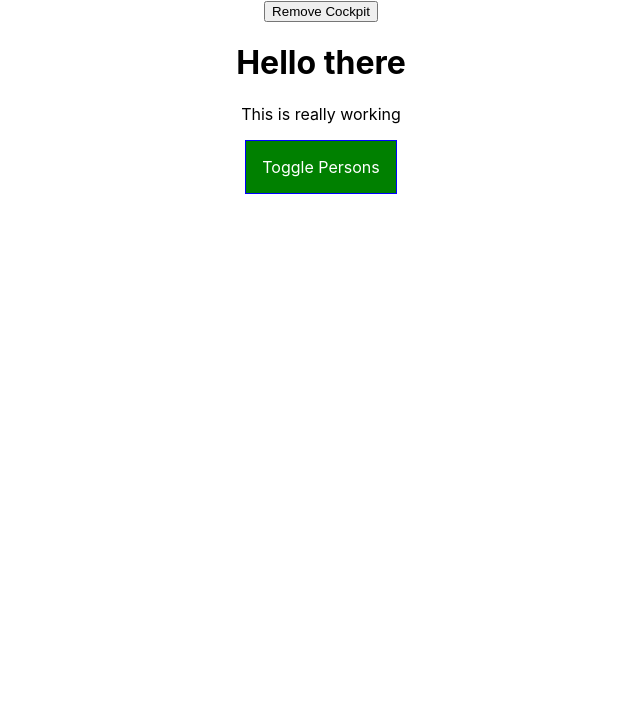
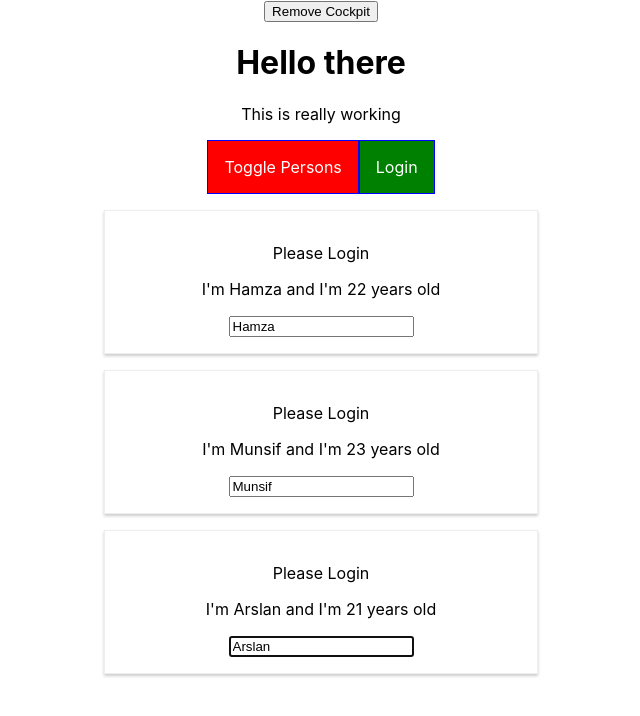
Before and after one commit to Hamza8479/React-Lists-and-Conditional-content, a React app in the folder lists-and-conditional-content/: page / in a window 1280 px wide. Shown: the top 716 px of the page, without its empty margins (319-959 px from the left). Built offline with nearby package versions, Linux system fonts and the light colour scheme.

Commit message:
Using the Context Api

```diff
--- a/lists-and-conditional-content/src/components/Cockpit/Cockpit.js
+++ b/lists-and-conditional-content/src/components/Cockpit/Cockpit.js
@@ -1,12 +1,15 @@
-import React, { useEffect } from "react";
+import React, { useEffect, useRef } from "react";
 import Classes from "./Cockpit.module.css";
+import authcontext from "../../context/auth-context";
 
 const Cockpit = (props) => {
+  const toggleBtnRef = useRef(null);
   useEffect(() => {
     console.log("[Cockpit.js useEffect]");
-    setTimeout(() => {
-      alert("saved data to cloud!");
-    }, 1000);
+    // setTimeout(() => {
+    //   alert("saved data to cloud!");
+    // }, 1000);
+    toggleBtnRef.current.click();
     return () => {
       // clearTimeout(timer);
       console.log("[Cockpit.js] cleanup work in useEffect");
@@ -35,10 +38,14 @@
     <div className={Classes.Cockpit}>
       <h1>Hello there</h1>
       <p className={classes.join(" ")}>This is really working</p>
-      <button className={btnClass} onClick={props.toggle}>
+      <button ref={toggleBtnRef} className={btnClass} onClick={props.toggle}>
         {""}
         Toggle Persons
       </button>
+      <button onClick={props.login}>Login</button>
+      {/* <authcontext.Consumer>
+        {(context) => <button onClick={context.login}>Login</button>}
+      </authcontext.Consumer> */}
     </div>
   );
 };
--- a/lists-and-conditional-content/src/components/Persons/Person/Person.js
+++ b/lists-and-conditional-content/src/components/Persons/Person/Person.js
@@ -1,9 +1,10 @@
-import React, { useEffect } from "react";
+import React, { useEffect, useRef } from "react";
 import PropTypes from "prop-types";
 // import styled from "styled-components";
 import classes from "./Person.module.css";
 import Auxiliary from "../../../hoc/Auxiliary";
 import WithClass from "../../../hoc/WithClass";
+import authcontext from "../../../context/auth-context";
 
 function Person(props) {
   // Radium
@@ -30,12 +31,18 @@
   // if (rnd > 0.9) {
   //   throw new Error("something went wrong");
   // }
-
+  const inputRef = useRef(null);
   useEffect(() => {
-    // document.querySelector("input").focus(); by doing this first input will select
+    inputRef.current.focus();
   });
   return (
     <WithClass classes={classes.Person}>
+      {/* <authcontext.Consumer>
+        {(context) => {
+          context.isAuthenticated ? <p>Authenticated!</p> : <p>Please Login</p>;
+        }}
+      </authcontext.Consumer> */}
+      {props.isAuth ? <p>Authenticated!</p> : <p>Please Login</p>}
       <p onClick={props.click}>
         {" "}
         I'm {props.name} and I'm {props.age} years old{" "}
@@ -48,9 +55,8 @@
         onChange={props.changed}
         value={props.name}
         key="i2"
-        ref={(inputEl) => {
-          inputEl.focus();
-        }}
+        ref={inputRef}
+        // isAuth={props.isAuthenticated}
       />
     </WithClass>
     //  {/* </div> </StyledDiv>*/}
--- a/lists-and-conditional-content/src/components/Persons/Persons.js
+++ b/lists-and-conditional-content/src/components/Persons/Persons.js
@@ -15,6 +15,7 @@
           changed={(event) => {
             props.changedname(event, prsn.id);
           }}
+          isAuth={props.isAuthenticated}
         />
       </Fragment>
     );
--- a/lists-and-conditional-content/src/containers/App.js
+++ b/lists-and-conditional-content/src/containers/App.js
@@ -6,6 +6,7 @@
 // import ErrorBoundary from "../components/ErrorBoundary/ErrorBoundary";
 import Cockpit from "../components/Cockpit/Cockpit";
 import WithClass from "../hoc/WithClass";
+import authcontext from "../context/auth-context";
 
 function App() {
   const [state, setState] = useState({
@@ -18,6 +19,7 @@
     showPerson: false,
     showCockpit: true,
     changeCounter: 0,
+    authenticated: false,
   });
 
   const nameChangeHandler = (event, id) => {
@@ -31,12 +33,14 @@
     person.name = event.target.value;
 
     const prsn = [...state.people];
-    prsn[personIndex] = Person;
+    prsn[personIndex] = person;
 
     setState((prevState, props) => {
       return {
         people: prsn,
         changeCounter: prevState.changeCounter + 1,
+        showPerson: prevState.showPerson,
+        showCockpit: prevState.showCockpit,
       };
     });
   };
@@ -46,14 +50,23 @@
     // this will create new array that is copy of old one and alternative approach of this is below
     const person = [...state.people];
     person.splice(prsnIndex, 1);
-    setState({
-      people: person,
+    setState((prevState, props) => {
+      return {
+        people: person,
+        showPerson: prevState.showPerson,
+        showCockpit: prevState.showCockpit,
+      };
     });
   };
 
   const togglePersonHandler = () => {
     // const doseShow = !state.showPerson;
-    setState({ ...state, showPerson: !state.showPerson });
+    setState((prevState, props) => {
+      return {
+        ...state,
+        showPerson: !prevState.showPerson,
+      };
+    });
   };
 
   let personn = null;
@@ -66,11 +79,17 @@
         clicked={deletePersonHandler}
         changedname={nameChangeHandler}
         key={state.id}
+        isAuthenticated={state.authenticated}
       />
     );
   }
   // let classes = ["red", "bold"].join(" "); return red bold
-
+  const loginHandler = () => {
+    setState({
+      ...state,
+      authenticated: true,
+    });
+  };
   return (
     // <StyleRoot>
     <WithClass classes="App">
@@ -81,14 +100,19 @@
       >
         Remove Cockpit
       </button>
+      {/* <authcontext.Provider
+        value={{ authenticated: state.authenticated, login: loginHandler }}
+      > */}
       {state.showCockpit ? (
         <Cockpit
           showPerson={state.showPerson}
           peopleLength={state.people.length}
           toggle={togglePersonHandler}
+          login={loginHandler}
         />
       ) : null}
       {personn}
+      {/* </authcontext.Provider> */}
     </WithClass>
     // </StyleRoot>
   );
--- /dev/null
+++ b/lists-and-conditional-content/src/context/auth-context.js
@@ -0,0 +1,8 @@
+import React from "react";
+
+const authcontext = React.createContext({
+  authenticated: false,
+  login: () => {},
+});
+
+export default authcontext;
```
